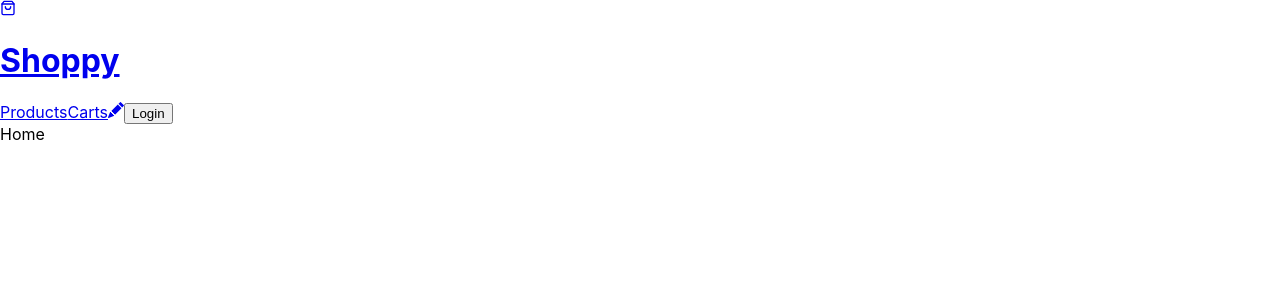
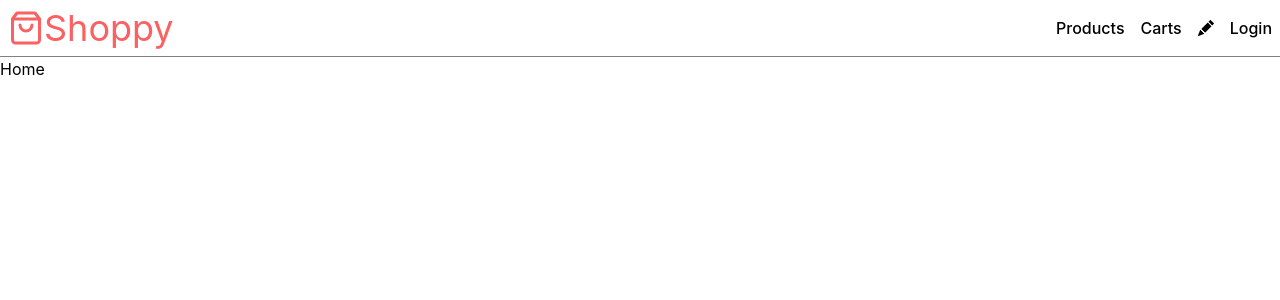
Before and after one commit to heemin96/ShoppingMall, a React (Create React App) app: page / in a window 1280 px wide. Shown: the top 300 px of the page. Built offline with nearby package versions, Linux system fonts and the light colour scheme; no server answers.

Commit message:
firebase 설정

```diff
--- a/package.json
+++ b/package.json
@@ -6,11 +6,14 @@
     "@testing-library/jest-dom": "^5.16.5",
     "@testing-library/react": "^13.4.0",
     "@testing-library/user-event": "^13.5.0",
+    "firebase": "^9.14.0",
     "react": "^18.2.0",
     "react-dom": "^18.2.0",
     "react-icons": "^4.7.1",
     "react-router-dom": "^6.4.5",
     "react-scripts": "5.0.1",
+    "styled-component": "^2.8.0",
+    "styled-components": "^5.3.6",
     "web-vitals": "^2.1.4"
   },
   "scripts": {
@@ -36,5 +39,8 @@
       "last 1 firefox version",
       "last 1 safari version"
     ]
+  },
+  "devDependencies": {
+    "tailwindcss": "^3.2.4"
   }
 }
--- /dev/null
+++ b/src/api/firebase.js
@@ -0,0 +1,23 @@
+import { initializeApp } from "firebase/app";
+import { getAuth, signInWithPopup, GoogleAuthProvider } from "firebase/auth";
+
+const firebaseConfig = {
+  apiKey: process.env.REACT_APP_FIREBASE_API_KEY,
+  authDomain: "shoppingmall-73141.firebaseapp.com",
+  databaseURL:
+    "https://shoppingmall-73141-default-rtdb.asia-southeast1.firebasedatabase.app",
+  projectId: "shoppingmall-73141",
+};
+const app = initializeApp(firebaseConfig);
+const auth = getAuth();
+const provider = new GoogleAuthProvider();
+
+export function login() {
+  signInWithPopup(auth, provider)
+    .then((result) => {
+      const credential = GoogleAuthProvider.credentialFromResult(result);
+      const user = result.user;
+      console.log(user);
+    })
+    .catch((error) => console.error(error));
+}
--- a/src/components/Navbar.jsx
+++ b/src/components/Navbar.jsx
@@ -2,22 +2,54 @@ import React from "react";
 import { Link } from "react-router-dom";
 import { FiShoppingBag } from "react-icons/fi";
 import { BsFillPencilFill } from "react-icons/bs";
+import styled from "styled-components";
+import { login } from "../api/firebase";
 
 export default function Navbar() {
   return (
-    <header>
-      <Link to="/">
+    <N.Header>
+      <N.LogoLink to="/">
         <FiShoppingBag />
         <h1>Shoppy</h1>
-      </Link>
-      <nav>
+      </N.LogoLink>
+      <N.Nav>
         <Link to="/products">Products</Link>
         <Link to="/carts">Carts</Link>
         <Link to="/products/new">
           <BsFillPencilFill />
         </Link>
-        <button>Login</button>
-      </nav>
-    </header>
+        <button onClick={() => login()}>Login</button>
+      </N.Nav>
+    </N.Header>
   );
 }
+
+//N은 Navbar
+const N = {
+  Header: styled.header`
+    display: flex;
+    justify-content: space-between;
+    border-bottom: 1px solid gray;
+    padding: 0.5rem;
+  `,
+
+  LogoLink: styled(Link)`
+    display: flex;
+    align-items: center;
+    color: #f96162;
+    font-size: 2.25rem;
+    line-height: 2.5rem;
+  `,
+
+  Nav: styled.nav`
+    display: flex;
+    align-items: center;
+    gap: 1rem;
+    font-weight: 500;
+  `,
+
+  PancilLink: styled(Link)`
+    font-size: 1.5rem;
+    line-height: 2rem;
+  `,
+};
--- a/src/index.css
+++ b/src/index.css
@@ -1,3 +1,7 @@
+@tailwind base;
+@tailwind components;
+@tailwind utilities;
+
 body {
   margin: 0;
   font-family: -apple-system, BlinkMacSystemFont, 'Segoe UI', 'Roboto', 'Oxygen',
@@ -5,6 +9,12 @@ body {
     sans-serif;
   -webkit-font-smoothing: antialiased;
   -moz-osx-font-smoothing: grayscale;
+
+  @apply flex flex-col items-center;
+}
+
+#root{
+  @apply w-full max-w-screen-2xl;
 }
 
 code {
--- /dev/null
+++ b/tailwind.config.js
@@ -0,0 +1,12 @@
+/** @type {import('tailwindcss').Config} */
+module.exports = {
+  content: ['./src/**/*.{js.jsx'],
+  theme: {
+    extend: {
+      colors:{
+        brand: `#F96162`,
+      },
+    },
+  },
+  plugins: [],
+}
```
Also changed, not shown: 1 other file (tests, documents, lock files or other folders).
